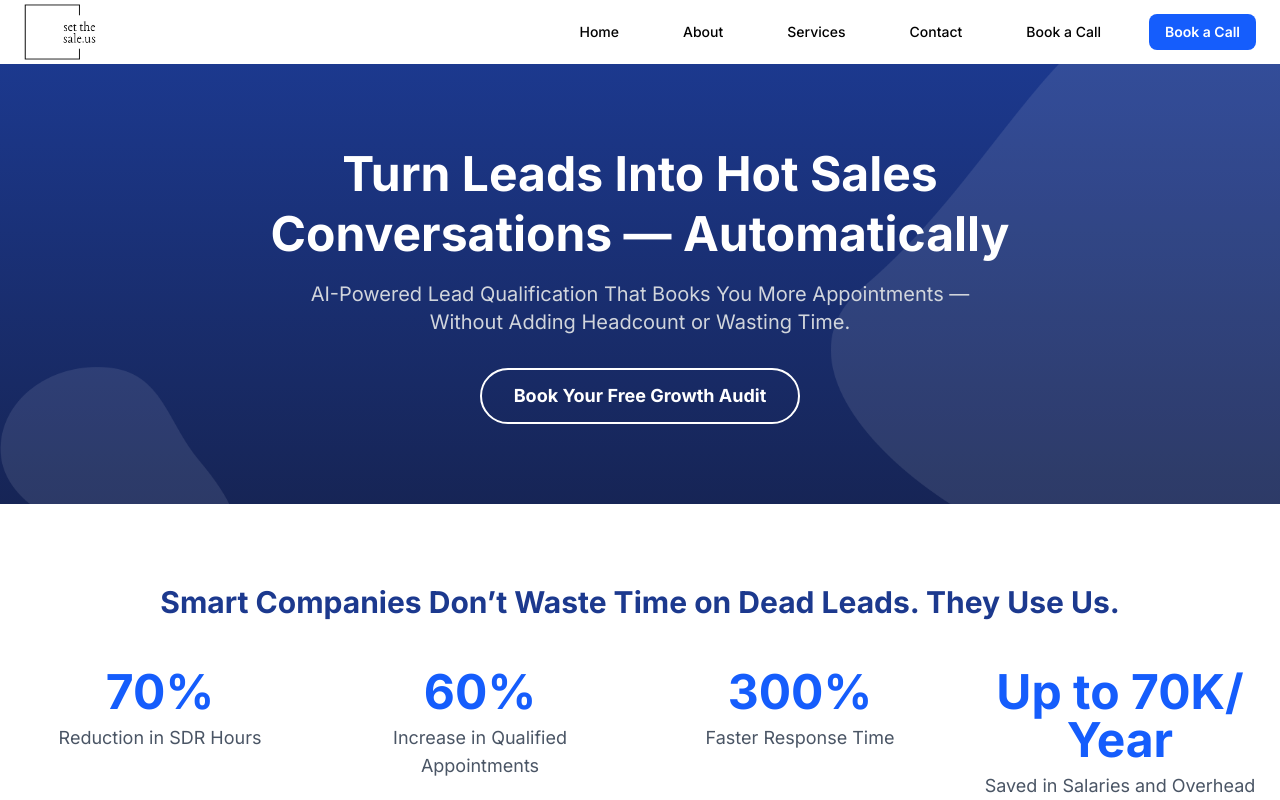
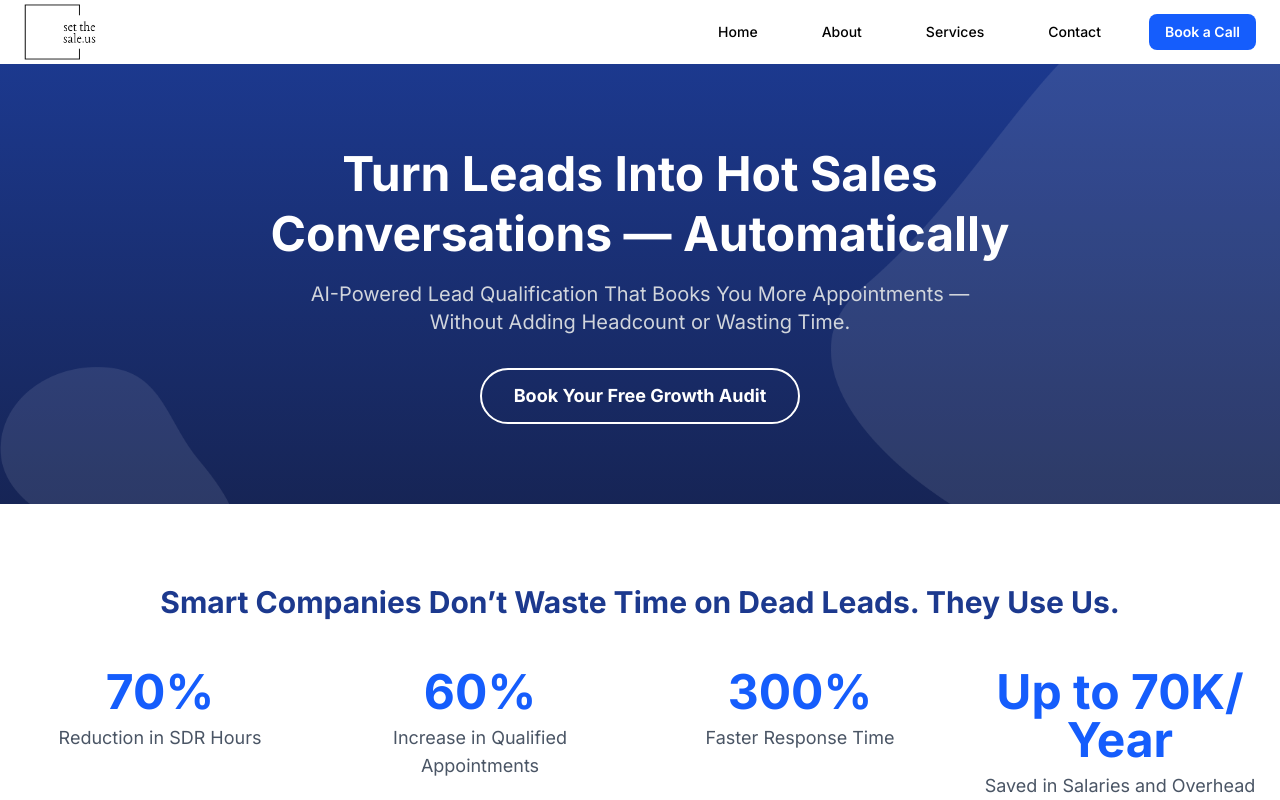
Before and after one commit to capitanbarbosa/setthesale-us, a Next.js app: page / in a window 1280 px wide. Shown: the top 800 px of the page. Built offline with nearby package versions, Linux system fonts and the light colour scheme.

Commit message:
nook a call dupe rmeoval

```diff
--- a/src/components/Navbar.js
+++ b/src/components/Navbar.js
@@ -123,15 +123,15 @@ const Navbar = () => {
         { href: "/contact-2", label: "Contact 2" },
       ], */
     },
-    {
-      href: "/book-a-call", // Book a Call - Original (chosen)
-      label: "Book a Call",
-      subItems: [], // Variations hidden - uncomment to show during development
-      /* subItems: [
-        { href: "/book-a-call-1", label: "Book a Call 1" },
-        { href: "/book-a-call-2", label: "Book a Call 2" },
-      ], */
-    },
+    // {
+    //   href: "/book-a-call", // Book a Call - Original (chosen)
+    //   label: "Book a Call",
+    //   subItems: [], // Variations hidden - uncomment to show during development
+    //   /* subItems: [
+    //     { href: "/book-a-call-1", label: "Book a Call 1" },
+    //     { href: "/book-a-call-2", label: "Book a Call 2" },
+    //   ], */
+    // },
   ];
 
   return (
@@ -156,7 +156,7 @@ const Navbar = () => {
               <NavItem key={item.href} item={item} closeMenu={closeMenu} />
             ))}
             <Link
-              href="https://calendly.com/setthesale/strategy-call"
+              href="/book-a-call"
               target="_blank"
               rel="noopener noreferrer"
             >
@@ -219,7 +219,7 @@ const Navbar = () => {
             ))}
             <div className="px-3 py-2">
               <Link
-                href="https://calendly.com/setthesale/strategy-call"
+                href="/book-a-call"
                 target="_blank"
                 rel="noopener noreferrer"
                 onClick={closeMenu}
```
